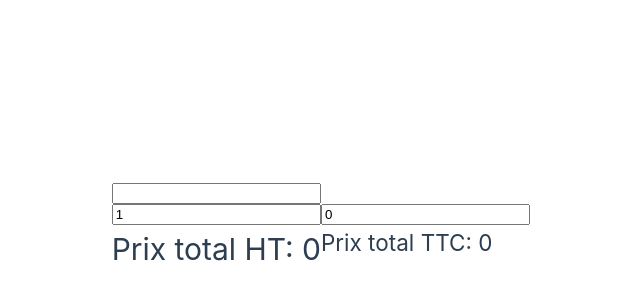
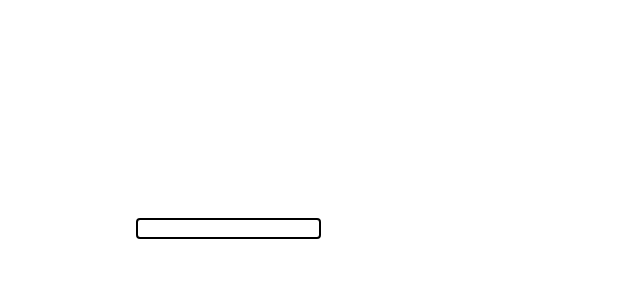
Before and after one commit to dhruthinooka/vueProj, a Vue app: page / in a window 1280 px wide. Shown: the part 172-472 px from the top of the page, without its empty margins (319-959 px from the left). Built offline with nearby package versions, Linux system fonts and the light colour scheme; the HTML template or start-up script is replaced by a standard one.

Commit message:
class binding

```diff
--- a/src/App.vue
+++ b/src/App.vue
@@ -1,50 +1,51 @@
 <template>
-  <input type="text" v-model="text" />
-  <h1>{{ text }}</h1>
-  <input type="number" v-model="product.quantity" />
-  <input type="number" v-model="price" />
-  <h1>Prix total HT: {{ totalPriceHT }}</h1>
-  <h2>Prix total TTC: {{ totalPriceTTC }}</h2>
+  <input
+    class="input"
+    :class="{
+      inputOngoing,
+      inputError,
+      inputValid
+    }"
+    @focus="
+      input.focus = true;
+      input.touched = true
+    "
+    @blur="input.focus = false"
+    type="text"
+    v-model="input.value"
+  />
 </template>
 <script setup lang="ts">
-import { computed, reactive, ref, watch, watchEffect } from 'vue'
+import { computed, reactive } from 'vue'
 
-interface Product {
-  name: string,
-  quantity: number,
-  priceHT: number,
-  nbrOfModification: number,
-  lastModification: number | null
+const input = reactive({
+  value: '',
+  focus: false,
+  touched: false
+})
+const inputOngoing = computed(() => input.focus
+  && input.value.length)
+const inputError = computed(() => !input.focus && input.touched
+  && input.value.length <= 5)
+const inputValid = computed(() => input.touched
+  && !input.focus && !inputError.value)
+</script>
+<style scoped>
+.input {
+  outline: 0;
+  border: 2px solid black;
+  border-radius: 4px;
 }
-const text = ref('')
 
-const product = reactive<Product>({
-  name: 'books',
-  quantity: 1,
-  priceHT: 10,
-  nbrOfModification: 0,
-  lastModification:  null
-})
+.inputOngoing {
+  border-color: cadetblue;
+}
 
-const price = ref(0);
-const totalPriceHT = computed(() => {
-  return product.priceHT * product.quantity
-})
-const totalPriceTTC = computed(() => {
-  return product.priceHT * product.quantity * 1.2
-})
+.inputError {
+  border-color: red;
+}
 
-watch([() => product.quantity, price], (newValue, oldValue) => {
-  product.nbrOfModification++;
-  console.log(newValue);
-  console.log(oldValue);
-})
-
-watchEffect(() => {
-  console.log('in watchEffect');
-  product.priceHT = price.value;
-  product.lastModification = Date.now()
-  console.log(product);
-})
-</script>
-<style></style>
+.inputValid {
+  border-color: green;
+}
+</style>
```
